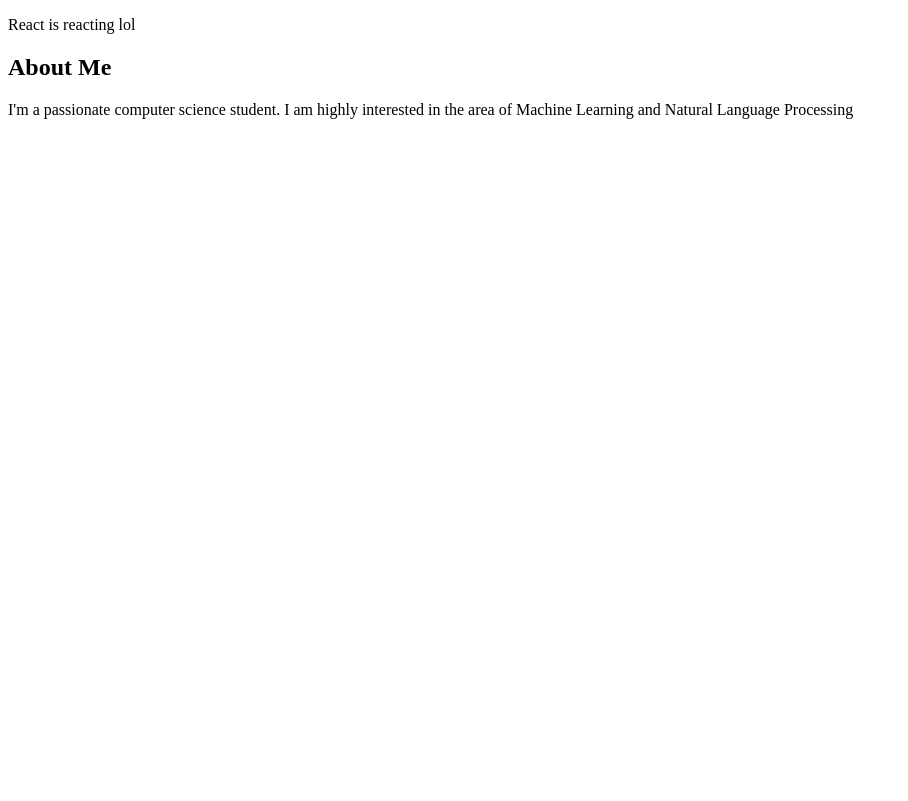
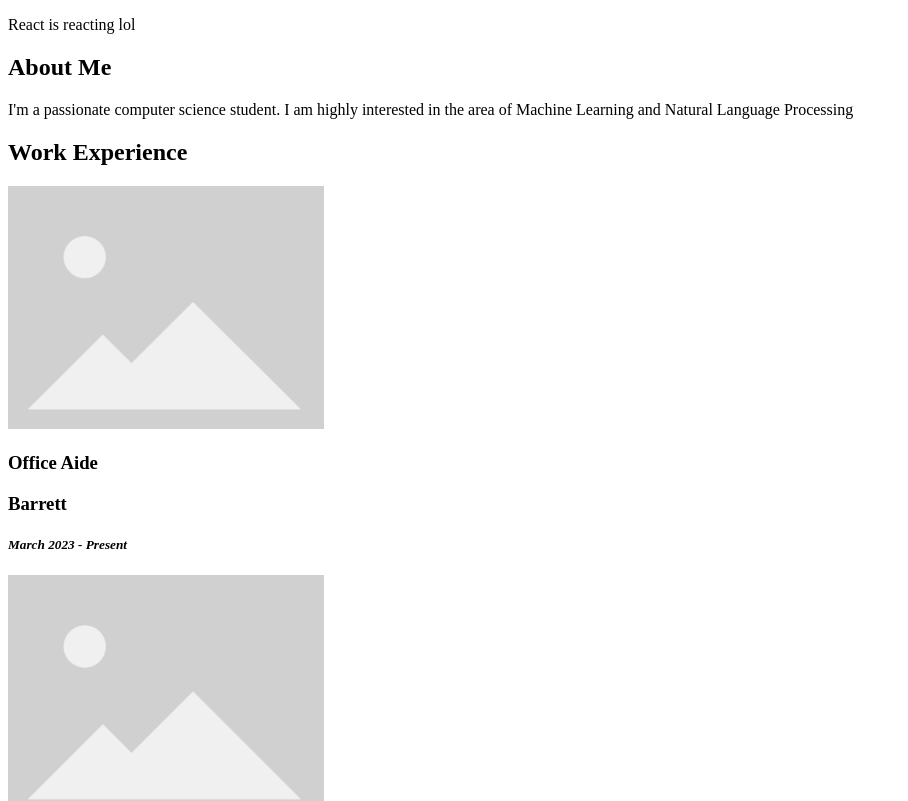
Before and after one commit to manas-1404/website-project, a React (Create React App) app: page / in a window 1280 px wide. Shown: the top 801 px of the page, without its empty margins (0-908 px from the left). Built offline with nearby package versions, Linux system fonts and the light colour scheme.

Commit message:
Modified work-experience to include job details Modified App.js to include work-experience Added pictures.js as a template function

```diff
--- a/src/App.js
+++ b/src/App.js
@@ -1,6 +1,11 @@
 import logo from './logo.svg';
 import './App.css';
-import AboutMe from "./about-me"
+
+// importing other components from different files
+import AboutMe from "./about-me";
+import WorkExperience from './work-experience';
+
+import "./images/placeholder.png";
 
 function App() {
   return (
@@ -8,6 +13,7 @@ function App() {
       <header className="App-header">
         <p>React is reacting lol</p>
         <AboutMe />
+        <WorkExperience />
       </header>
     </div>
   );
--- /dev/null
+++ b/src/pictures.js
@@ -0,0 +1,11 @@
+import React from "react";
+
+
+export default function Picture(props){
+    return(
+        <div>
+            <img src={props.img} alt={props.alt} width="25%" />
+        </div>
+
+    )
+}
--- a/src/work-experience.js
+++ b/src/work-experience.js
@@ -1,9 +1,52 @@
 import React from "react"
+
+import Picture from "./pictures";
+
+//importing photos from files
+import Logo from "./images/placeholder.png";
+
+const jobs = [
+    {id: 1, position: "Office Aide", company: "Barrett", timeline: "March 2023 - Present"},
+    {id: 2, position: "Computer Science Lab Assistant", company: "VIPS", timeline: "July 2021 - March 2022"}
+]
+
+
+const jobDescription = [
+    {id: 1, desc: ["Increased efficiency of data entry & analysis of application activity and deposit status of 20000+ records by 75%"]}
+]
+
+function AddExperience(){
+
+    const elements = jobs.map(job =>
+        <div className="job-container">
+
+
+            <Picture img={Logo} alt="Organization Logo" />
+
+            <div>
+                <h3><strong>{job.position}</strong></h3>
+                <h3>{job.company}</h3>
+                <h5><em>{job.timeline}</em></h5>
+            </div>
+
+        </div>
+
+
+    );
+
+    return (<div>{elements}</div>);
+}
+
 
 function WorkExperience(){
     return (
         <div id="work-experience">
+            <h2><strong>Work Experience</strong></h2>
 
+
+            <AddExperience />
         </div>
     )
 }
+
+export default WorkExperience;
```
Also changed, not shown: src/images/placeholder.png (added).
